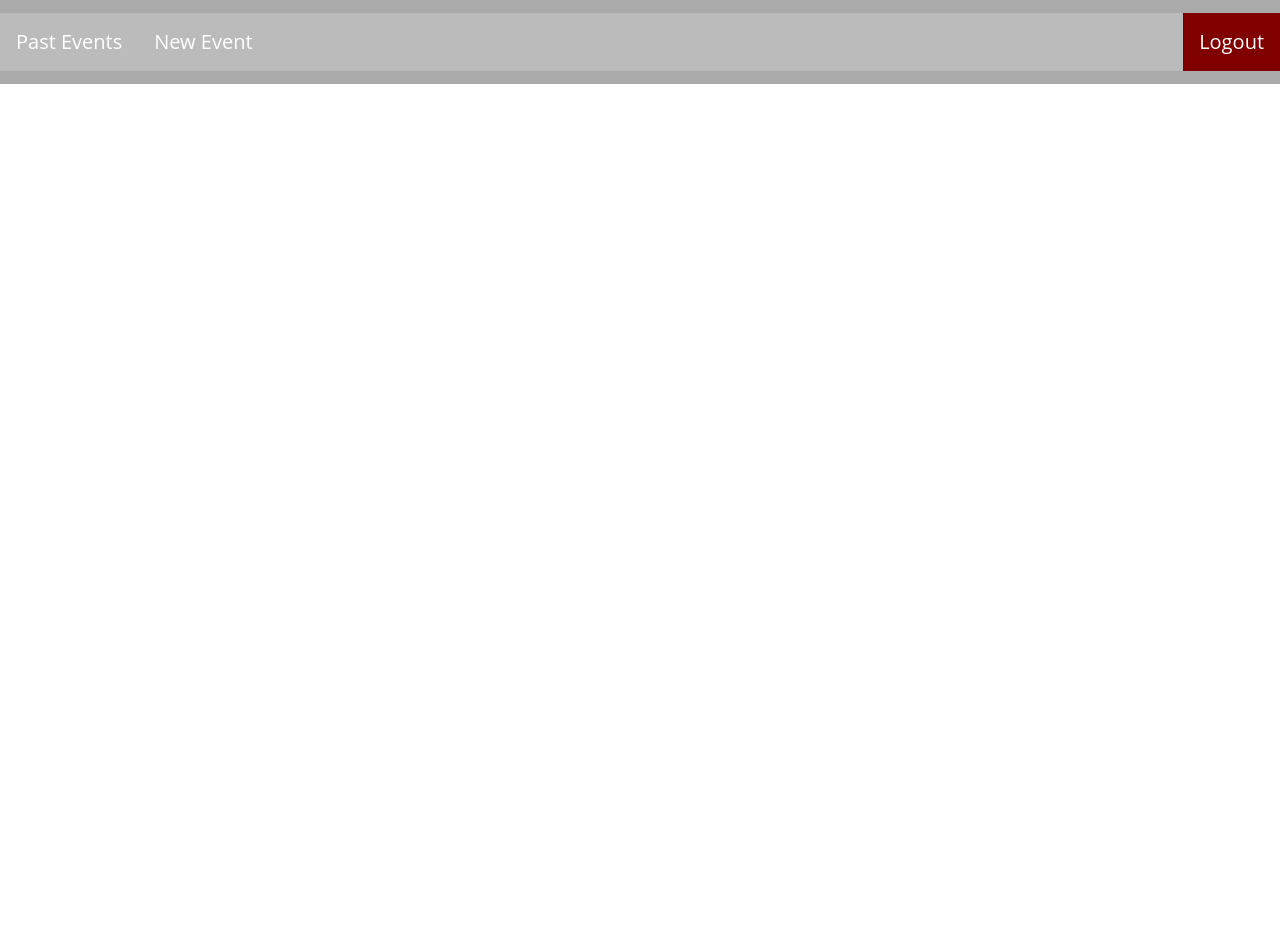
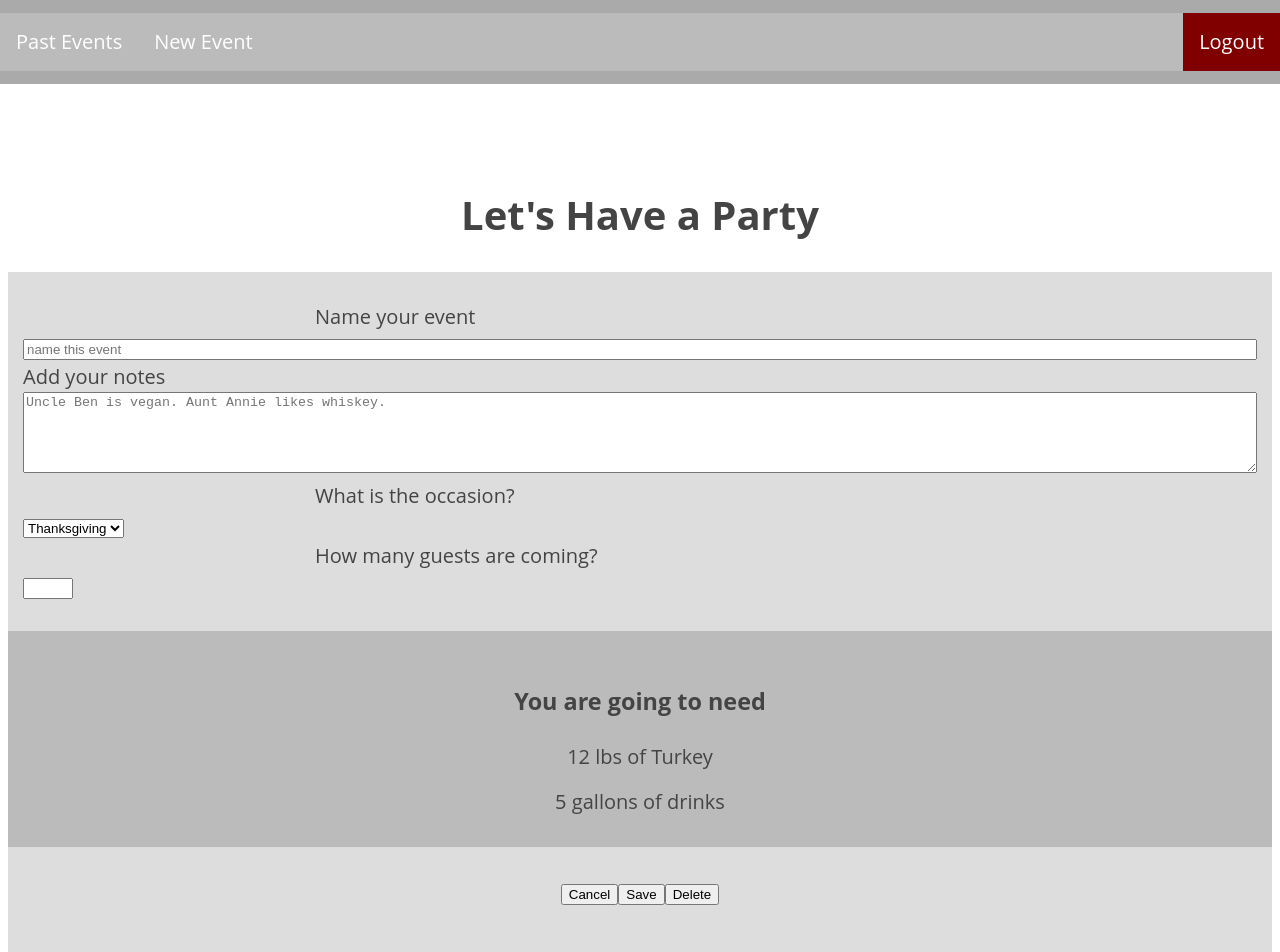
Before and after one commit to steffencrespo/the-perfect-meal, a React (Create React App) app: page /new-event in a window 1280 px wide. Shown: the top 952 px of the page. Before the commit the page ends 800 px from the top, so only its background shows below. Built offline with nearby package versions, Linux system fonts and the light colour scheme.

Commit message:
adds event form component

```diff
--- a/src/components/container.js
+++ b/src/components/container.js
@@ -5,6 +5,7 @@ import './container.css';
 
 import EventsList from './events-list';
 import LandingPage from './landing-page';
+import EventForm from './event-form';
 
 export default function Container(props) {
   return (
@@ -12,6 +13,7 @@ export default function Container(props) {
       <Switch>
         <Route exact path="/" component={ LandingPage } />
         <Route exact path="/events-list" component={ EventsList } />
+        <Route exact path="/new-event" component={ EventForm } />
       </Switch>
     </main>
   );
--- a/src/components/event-form.css
+++ b/src/components/event-form.css
@@ -0,0 +1,33 @@
+p {
+  margin: 0 auto;
+  max-width: 650px;
+}
+
+p + p {
+  margin-top: 15px;
+}
+
+form {
+  text-align: left;
+}
+
+input,
+textarea {
+  width: 100%;
+}
+
+input[type='number'] {
+  width: 50px;
+}
+
+.new-event section {
+  padding: 30px 15px;
+}
+
+.events-list section {
+  padding: 30px 15px;
+}
+
+form-section {
+  margin-bottom: 30px;
+}
--- a/src/components/event-form.js
+++ b/src/components/event-form.js
@@ -0,0 +1,47 @@
+import React from 'react';
+import './event-form.css';
+
+export default function EventForm(props) {
+  return(
+    <div>
+      <header>
+        <h1>Let's Have a Party</h1>
+      </header>
+      <section>
+        <form id="create-party">
+          <div className="form-section">
+            <p>Name your event</p>
+            <input type="text" name="party-name" placeholder="name this event" required />
+          </div>
+          <div className="form-section">
+            <label htmlFor="event-summary">Add your notes</label>
+            <textarea name="event-summary" rows="5" placeholder="Uncle Ben is vegan. Aunt Annie likes whiskey."  required></textarea>
+          </div>
+          <div className="form-section">
+            <p>What is the occasion?</p>
+            <select name="party-type">
+              <option value="thanksgiving">Thanksgiving</option>
+              <option value="easter">Easter</option>
+            </select>
+          </div>
+          <div className="form-section">
+            <p>How many guests are coming?</p>
+            <input type="number" name="party-guests" min="0" max="999" required />
+          </div>
+        </form>
+      </section>
+      <section>
+        <header>
+          <h3>You are going to need</h3>
+          <p>12 lbs of Turkey</p>
+          <p>5 gallons of drinks</p>
+        </header>
+      </section>
+      <section>
+        <button type="cancel">Cancel</button>
+        <button type="submit">Save</button>
+        <button type="cancel">Delete</button>
+      </section>
+    </div>
+  );
+}
--- a/src/components/navbar.js
+++ b/src/components/navbar.js
@@ -8,7 +8,7 @@ export default function Navbar(props) {
     <nav className="navbar">
       <ul>
         <li><Link to="/events-list">Past Events </Link></li>
-        <li><Link to="#">New Event </Link></li>
+        <li><Link to="/new-event">New Event </Link></li>
         <li style={{ float: 'right' }}><a className="active" href="#about">Logout</a></li>
       </ul>
     </nav>
```
